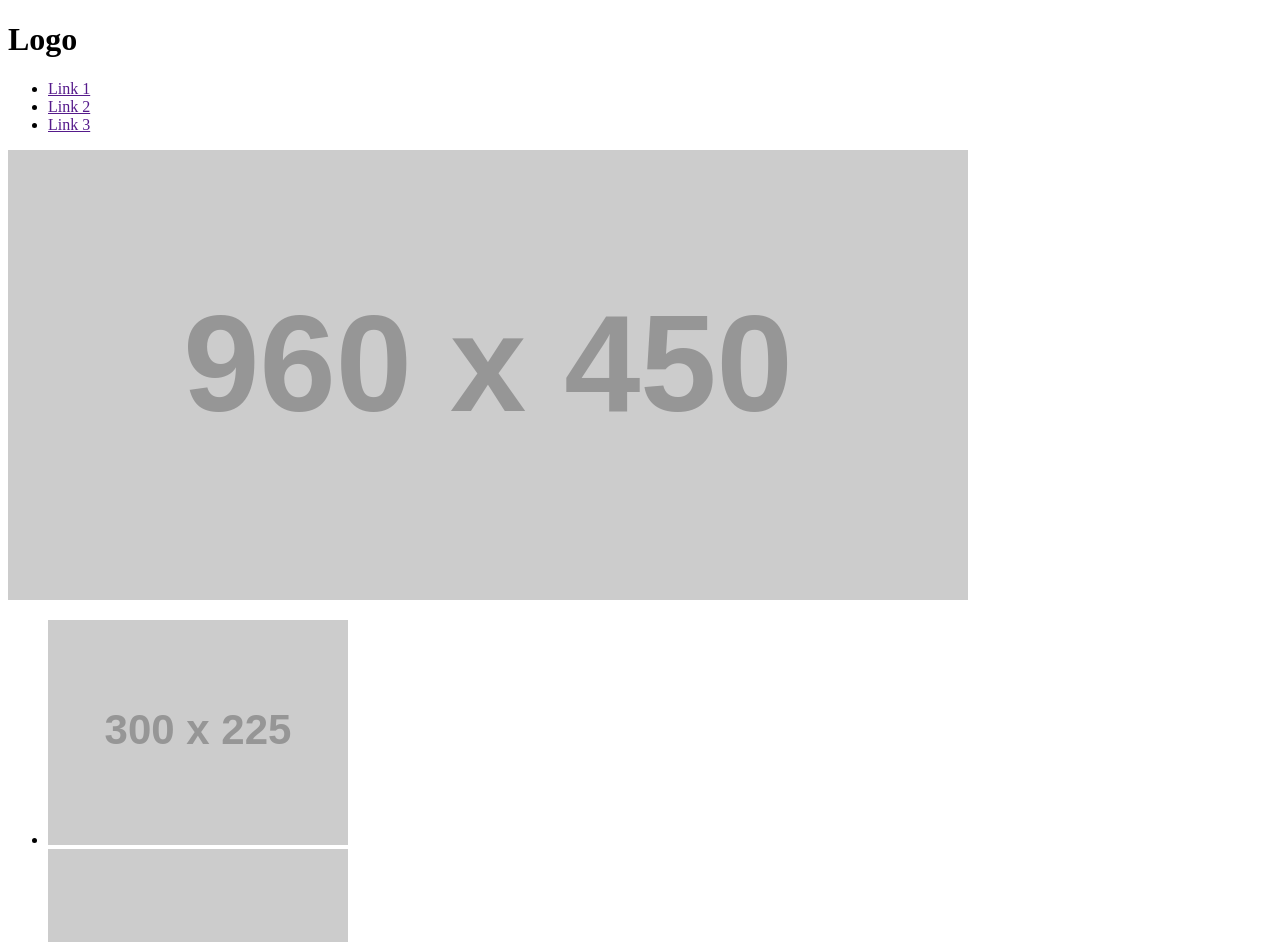
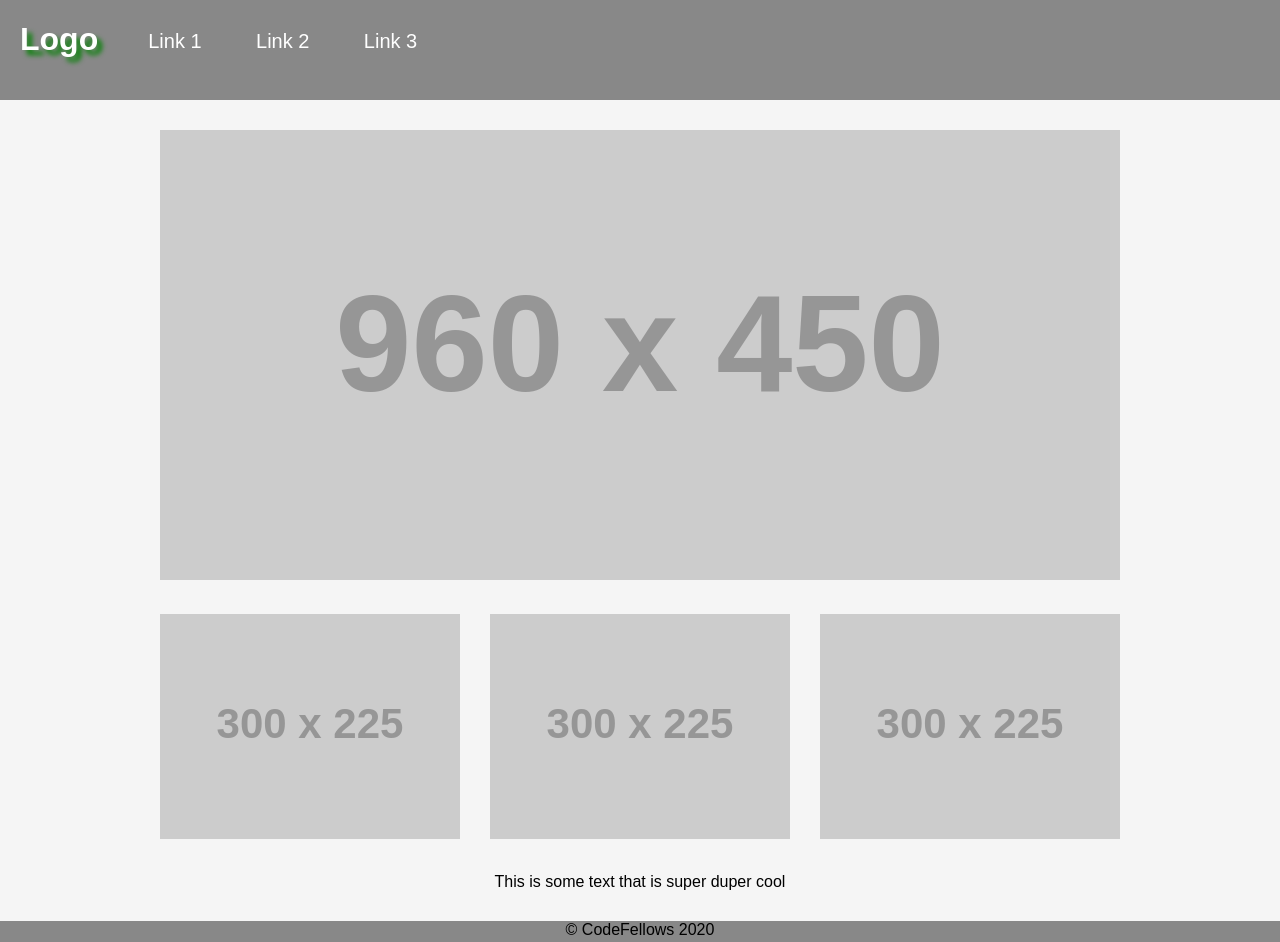
Before and after one commit to kevinhenry/demo, a plain HTML site: page index.html in a window 1280 px wide. Shown: the top 942 px of the page. Drawn offline with Linux system fonts and the light colour scheme; placeholder pictures from the web are drawn by us.

Commit message:
Initial code with CSS

```diff
--- a/index.html
+++ b/index.html
@@ -6,6 +6,7 @@
 <head>
     <!-- the information that lives in the head is Pre-requisite information required for the page to properly render-->
     <title>Xbox Series X Launch</title>
+    <link rel="stylesheet" href="styles/style.css">
 </head>
 
 <!-- Body, goes on the bottom-->
--- /dev/null
+++ b/styles/style.css
@@ -0,0 +1,77 @@
+body{
+    /* Get rid of excess spacing */
+    background-color: whitesmoke;
+    margin: 0;
+    padding: 0;
+    font-family: Arial, Helvetica, sans-serif;
+}
+
+ul{
+    /* Clear the spacing and remove excess */
+    padding: 0;
+    margin: 0;
+}
+
+li{
+    /* Remove the bullets from lists */
+    list-style: none;
+}
+
+/* Website styles */
+
+header{
+    background: #888;
+    height: 100px;
+}
+
+h1{
+    float: left;
+    margin-left: 20px;
+    margin-right: 50px;
+    color: #ffffff;
+    text-shadow: 5px 5px 5px green;
+}
+
+nav li {
+    display: inline-block;
+    margin-top: 30px;
+    margin-right: 50px;
+}
+
+nav li a{
+    color: white;
+    font-size: 20px;
+    text-decoration: none;
+}
+
+nav li a:hover{
+    color: orange;
+}
+
+main{
+    width: 960px;
+    min-height: 700px;
+    margin: 30px auto;
+}
+
+main li{
+    float: left;
+    margin-right: 30px;
+    margin-top: 30px;
+    clear: none;
+    margin-bottom: 30px;
+}
+
+main li:last-child {
+    margin-right: 0;
+}
+
+section p{
+    text-align:center;
+}
+
+footer{
+    height: 100px;
+    background-color: #888;
+    text-align: center;
+}
```
